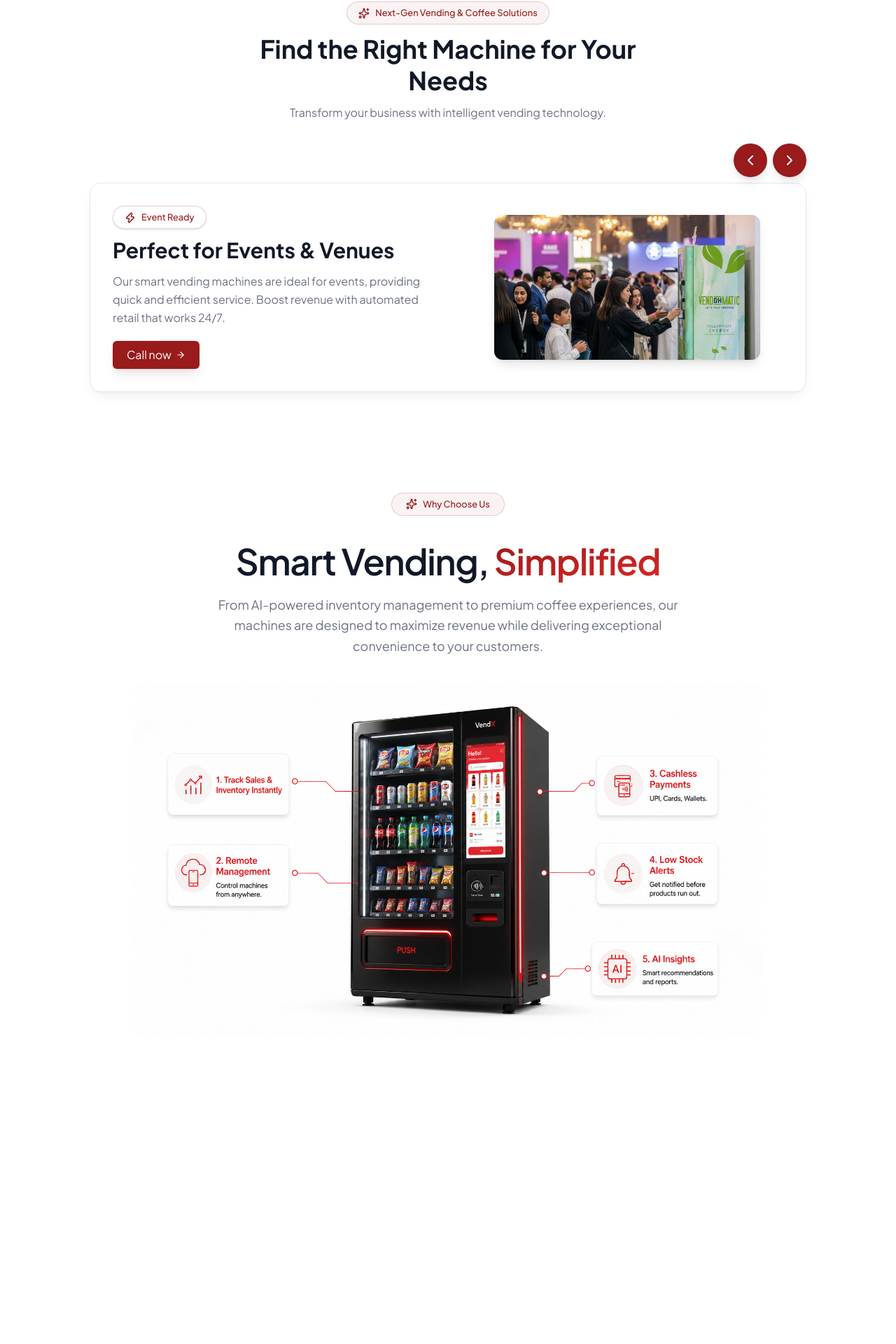
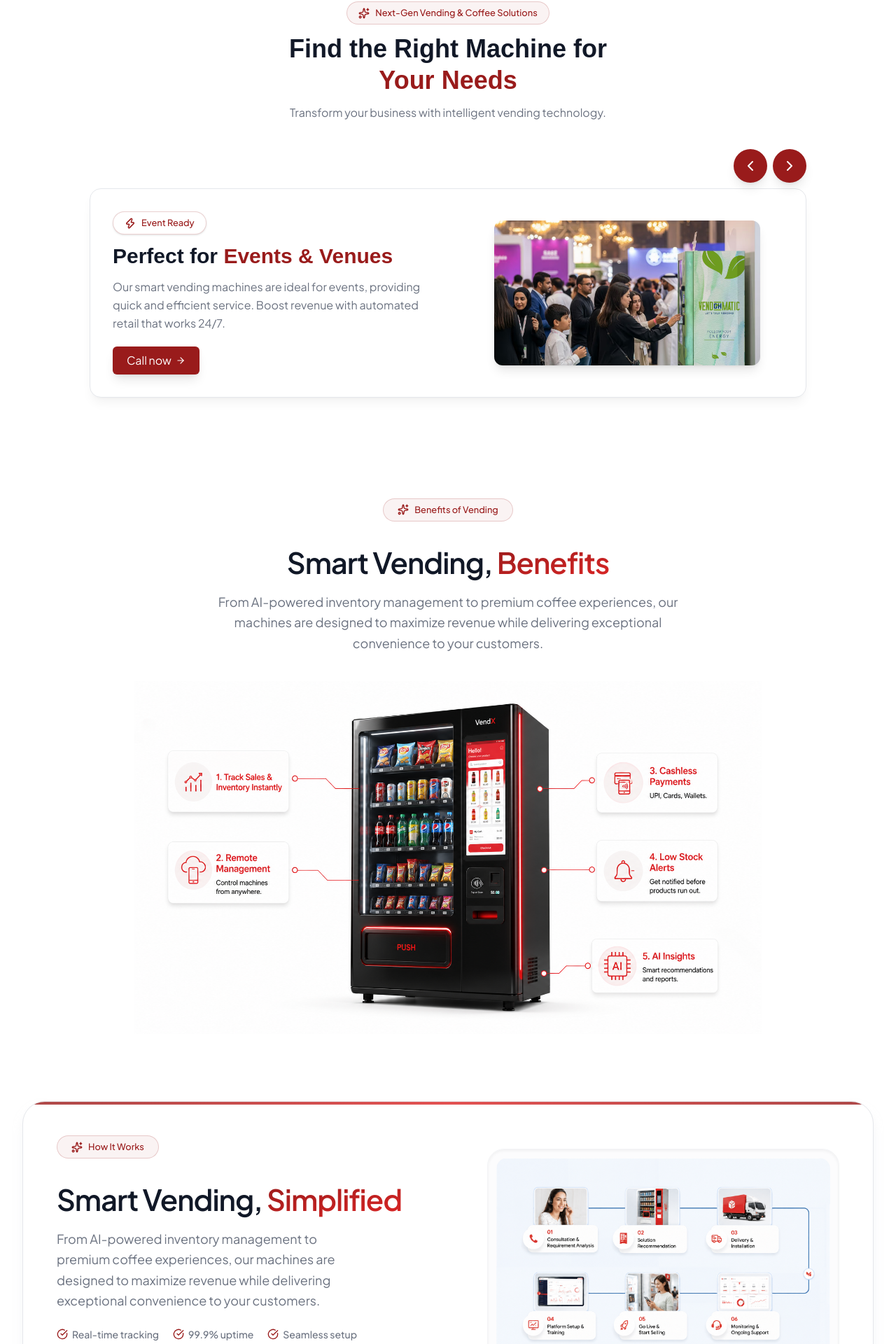
Before and after one commit to nandhakumar23weboin/Smart-Vending-Machine-Platform, a React (Vite) app: page / in a window 1280 px wide. Shown: the part 862-2782 px from the top of the page at 70% size. Before the commit the page ends 2343 px from the top, so only its background shows below. Built offline with nearby package versions, Linux system fonts and the light colour scheme.

Commit message:
updated the how its work section

```diff
--- a/src/App.jsx
+++ b/src/App.jsx
@@ -3,6 +3,7 @@ import Hero from "./components/Hero";
 import Navbar from "./components/Navbar";
 import Solution from "./components/Solution";
 import Feature from "./components/Feature";
+import HowitsWork from "./components/HowitsWork";
 
 export default function App() {
   return (
@@ -11,6 +12,7 @@ export default function App() {
       <Hero />
       <Solution />
       <Feature />
+      <HowitsWork />
       {/* <Testimonials /> */}
       {/* <Footer /> */}
     </main>
--- a/src/components/Feature.jsx
+++ b/src/components/Feature.jsx
@@ -29,16 +29,16 @@ export default function Features() {
             className="mb-3 sm:mb-4 inline-flex items-center gap-2 rounded-full border border-primary/20 bg-primary/5 px-4 py-1.5 text-[0.72rem] font-medium text-primary sm:px-5 sm:text-[0.8rem]"
           >
             <Sparkles className="h-3.5 w-3.5 sm:h-4 sm:w-4" strokeWidth={2.2} />
-            Why Choose Us
+            Benefits of Vending
           </motion.div>
 
           <motion.h2
             variants={fadeUp}
-            className="mt-3 sm:mt-4 font-heading text-[1.8rem] leading-tight font-semibold tracking-tight text-text sm:text-[2.5rem] lg:text-[3.2rem]"
+            className="mt-3 sm:mt-4 font-heading text-[1.8rem] leading-tight font-semibold tracking-tight text-text sm:text-[2.5rem] lg:text-[2.6rem]"
           >
             Smart Vending,{" "}
             <span className="bg-gradient-to-br from-primary to-accent bg-clip-text text-transparent">
-              Simplified
+               Benefits
             </span>
           </motion.h2>
 
--- /dev/null
+++ b/src/components/HowitsWork.jsx
@@ -0,0 +1,177 @@
+import React, { useRef } from "react";
+import { motion, useInView } from "framer-motion";
+import { PhoneCall, Sparkles, ArrowRight, CheckCircle } from "lucide-react";
+import howItWorksImage from "../assets/how its work.png"; // Adjust path if needed
+
+const HowitsWork = () => {
+  const sectionRef = useRef(null);
+  const isInView = useInView(sectionRef, { once: true, amount: 0.2 });
+
+  // --- Animation Variants ---
+  const containerVariants = {
+    hidden: { opacity: 0 },
+    visible: {
+      opacity: 1,
+      transition: {
+        staggerChildren: 0.15,
+        delayChildren: 0.2,
+        when: "beforeChildren",
+      },
+    },
+  };
+
+  const fadeUp = {
+    hidden: { opacity: 0, y: 30, scale: 0.98 },
+    visible: {
+      opacity: 1,
+      y: 0,
+      scale: 1,
+      transition: {
+        type: "spring",
+        stiffness: 100,
+        damping: 15,
+        duration: 0.6,
+      },
+    },
+  };
+
+  const imageVariant = {
+    hidden: { opacity: 0, x: 60, rotateY: 5 },
+    visible: {
+      opacity: 1,
+      x: 0,
+      rotateY: 0,
+      transition: {
+        type: "spring",
+        stiffness: 80,
+        damping: 20,
+        duration: 0.8,
+      },
+    },
+  };
+
+  const buttonHover = {
+    rest: { scale: 1, boxShadow: "0 1px 4px rgba(153, 27, 27, 0.15)" },
+    hover: {
+      scale: 1.03,
+      boxShadow: "0 2px 12px rgba(153, 27, 27, 0.25)",
+      transition: { type: "spring", stiffness: 400, damping: 10 },
+    },
+    tap: { scale: 0.97 },
+  };
+
+  return (
+    <section
+      ref={sectionRef}
+      className="relative w-full overflow-hidden bg-white py-12 sm:py-16 lg:py-24"
+    >
+      <motion.div
+        variants={containerVariants}
+        initial="hidden"
+        animate={isInView ? "visible" : "hidden"}
+        className="mx-auto max-w-7xl px-4 sm:px-6 lg:px-8"
+      >
+        {/* Main Visible Container */}
+        <div className="relative overflow-hidden rounded-3xl border border-gray-200 bg-white shadow-lg shadow-gray-200/50 sm:rounded-[2rem]">
+          {/* Subtle top accent line */}
+          <div className="absolute left-0 right-0 top-0 h-1 bg-gradient-to-r from-primary via-accent to-primary opacity-80" />
+
+          {/* Content Grid */}
+          <div className="flex flex-col items-center gap-8 p-6 sm:p-8 lg:flex-row lg:gap-10 lg:p-10 xl:gap-12 xl:p-12">
+            {/* --- LEFT CONTENT SIDE --- */}
+            <motion.div
+              variants={containerVariants}
+              className="w-full max-w-xl text-center lg:w-1/2 lg:max-w-none lg:text-left lg:pr-4 xl:pr-8"
+            >
+              {/* Small Badge */}
+              <motion.div
+                variants={fadeUp}
+                className="mb-3 sm:mb-4 inline-flex items-center gap-2 rounded-full border border-primary/20 bg-primary/5 px-4 py-1.5 text-[0.72rem] font-medium text-primary sm:px-5 sm:text-[0.8rem]"
+              >
+                <Sparkles className="h-3.5 w-3.5 sm:h-4 sm:w-4" strokeWidth={2.2} />
+                How It Works
+              </motion.div>
+
+              {/* Main Heading */}
+              <motion.h2
+                variants={fadeUp}
+                className="mt-3 sm:mt-4 font-heading text-[1.8rem] leading-tight font-semibold tracking-tight text-text sm:text-[2.5rem] lg:text-[2.6rem]"
+              >
+                Smart Vending,{" "}
+                <span className="bg-gradient-to-br from-primary to-accent bg-clip-text text-transparent">
+                  Simplified
+                </span>
+              </motion.h2>
+
+              {/* Description Paragraph */}
+              <motion.p
+                variants={fadeUp}
+                className="mx-auto mt-3 sm:mt-4 max-w-xl text-sm leading-relaxed text-text-secondary sm:text-base lg:text-lg lg:mx-0 lg:max-w-md"
+              >
+                From AI-powered inventory management to premium coffee experiences,
+                our machines are designed to maximize revenue while delivering
+                exceptional convenience to your customers.
+              </motion.p>
+
+              {/* Quick Feature List */}
+              <motion.ul
+                variants={containerVariants}
+                className="mt-4 sm:mt-6 flex flex-wrap justify-center gap-x-5 gap-y-2 lg:justify-start"
+              >
+                {["Real-time tracking", "99.9% uptime", "Seamless setup"].map(
+                  (feature, idx) => (
+                    <motion.li
+                      key={idx}
+                      variants={fadeUp}
+                      className="flex items-center gap-1.5 text-xs font-medium text-text-secondary sm:text-sm"
+                    >
+                      <CheckCircle className="h-3.5 w-3.5 text-primary sm:h-4 sm:w-4" strokeWidth={2} />
+                      {feature}
+                    </motion.li>
+                  ),
+                )}
+              </motion.ul>
+
+              {/* CTA Button */}
+              <motion.div variants={fadeUp} className="mt-6 sm:mt-8">
+                <motion.button
+                  variants={buttonHover}
+                  initial="rest"
+                  whileHover="hover"
+                  whileTap="tap"
+                  className="group inline-flex items-center gap-1.5 rounded-full bg-gradient-to-r from-primary to-accent px-4 py-2 text-xs font-semibold text-white shadow-sm shadow-primary/15 transition-colors duration-300 hover:from-cta-hover hover:to-primary sm:px-5 sm:py-2.5 sm:text-sm"
+                >
+                  <PhoneCall className="h-3.5 w-3.5 sm:h-4 sm:w-4" />
+                  Call Now
+                  <ArrowRight className="h-3 w-3 transition-transform duration-300 group-hover:translate-x-0.5 sm:h-3.5 sm:w-3.5" />
+                </motion.button>
+              </motion.div>
+            </motion.div>
+
+            {/* --- RIGHT IMAGE SIDE --- */}
+            <motion.div
+              variants={imageVariant}
+              className="w-full max-w-md lg:w-1/2 lg:max-w-none lg:pl-4 xl:pl-8"
+            >
+              <div className="relative mx-auto overflow-hidden rounded-2xl border border-gray-100 bg-gray-50/50 p-1.5 shadow-inner sm:rounded-3xl sm:p-2 lg:p-3">
+                {/* Inner image wrapper for rounded corners */}
+                <div className="overflow-hidden rounded-xl sm:rounded-2xl">
+                  <img
+                    src={howItWorksImage}
+                    alt="How our smart vending machine works"
+                    className="h-auto w-full object-cover transition-transform duration-700 ease-out hover:scale-105"
+                    loading="lazy"
+                  />
+                </div>
+                {/* Subtle glow effect behind image */}
+                <div className="absolute -inset-2 -z-10 rounded-3xl bg-gradient-to-br from-primary/5 via-transparent to-accent/5 blur-xl" />
+              </div>
+            </motion.div>
+          </div>
+        </div>
+      </motion.div>
+    </section>
+  );
+};
+
+export default HowitsWork;
--- a/src/components/Solution.jsx
+++ b/src/components/Solution.jsx
@@ -54,10 +54,10 @@ const Solution = () => {
     {
       id: "tab-1",
       icon: <Zap className="h-3.5 w-3.5 sm:h-4 sm:w-4" strokeWidth={2.2} />,
-
+      label: "Event & Venue",
       content: {
         badge: "Event Ready",
-        title: "Perfect for Events & Venues",
+        title: "Perfect for <span class='text-[#991b1b]'>Events & Venues</span>",
         description: "Our smart vending machines are ideal for events, providing quick and efficient service. Boost revenue with automated retail that works 24/7.",
         buttonText: "Call now",
         imageSrc: eventImage,
@@ -67,10 +67,10 @@ const Solution = () => {
     {
       id: "tab-2",
       icon: <Pointer className="h-3.5 w-3.5 sm:h-4 sm:w-4" strokeWidth={2.2} />,
-
+      label: "Your Brand",
       content: {
         badge: "Custom Branding",
-        title: "Elevate Your Brand Experience",
+        title: "Elevate <span class='text-[#991b1b]'>Your Brand</span> Experience",
         description: "Customize your vending machines with your brand identity. Create a seamless brand experience that resonates with your customers.",
         buttonText: "Call now",
         imageSrc: yourBrandImage,
@@ -80,10 +80,10 @@ const Solution = () => {
     {
       id: "tab-3",
       icon: <Layout className="h-3.5 w-3.5 sm:h-4 sm:w-4" strokeWidth={2.2} />,
-
+      label: "Automation",
       content: {
         badge: "Fully Automated",
-        title: "Complete Automation Solutions",
+        title: "Complete <span class='text-[#991b1b]'>Automation</span> Solutions",
         description: "Deploy fully automatic vending machines that handle everything from inventory management to payment processing. Maximum efficiency, minimum effort.",
         buttonText: "Call now",
         imageSrc: automaticImage,
@@ -145,8 +145,16 @@ const Solution = () => {
             <Sparkles className="h-3.5 w-3.5 sm:h-4 sm:w-4" strokeWidth={2.2} />
             Next-Gen Vending &amp; Coffee Solutions
           </span>
-          <h1 className="max-w-2xl text-2xl md:text-3xl lg:text-4xl font-bold text-[#111827] leading-tight animate-fade-in-up px-4" style={{animationDelay: "0.1s"}}>
-            Find the Right Machine for Your Needs
+          <h1
+            className="max-w-2xl text-2xl md:text-4xl lg:text-[36px] font-semibold text-[#111827] leading-tight md:leading-[45px] animate-fade-in-up px-4"
+            style={{
+              animationDelay: "0.1s",
+              fontFamily: "'Tiktoksans Variablefont Opsz Slnt Wdth Wght', sans-serif",
+              fontWeight: 600,
+            }}
+          >
+            Find the Right Machine for <br className="hidden md:block" />
+            <span className="text-[#991b1b]">Your Needs</span>
           </h1>
           <p className="text-[#6b7280] text-sm md:text-base max-w-xl animate-fade-in-up px-4" style={{animationDelay: "0.2s"}}>
             Transform your business with intelligent vending technology.
@@ -167,6 +175,7 @@ const Solution = () => {
                   : 'text-[#6b7280] hover:text-[#111827] hover:bg-gray-100'
                 }
               `}
+              style={{fontFamily: "'Tiktoksans Variablefont Opsz Slnt Wdth Wght', sans-serif", fontWeight: 600}}
             >
               <span className={`transition-colors duration-300 ${
                 activeTab === index ? 'text-[#991b1b]' : 'text-[#6b7280] group-hover:text-[#111827]'
@@ -237,16 +246,18 @@ const Solution = () => {
                     {currentTab.content.badge}
                   </span>
 
-                  <h3 className="text-xl md:text-2xl lg:text-3xl font-bold text-[#111827] mb-2 md:mb-3 leading-tight">
-                    {currentTab.content.title}
-                  </h3>
+                  <h3
+                    className="text-xl md:text-2xl lg:text-3xl font-bold text-[#111827] mb-2 md:mb-3 leading-tight"
+                    style={{fontFamily: "'Tiktoksans Variablefont Opsz Slnt Wdth Wght', sans-serif", fontWeight: 600}}
+                    dangerouslySetInnerHTML={{ __html: currentTab.content.title }}
+                  />
 
                   <p className="text-[#6b7280] text-sm md:text-sm lg:text-base mb-4 md:mb-5 leading-relaxed">
                     {currentTab.content.description}
                   </p>
 
                   <div className="flex flex-col sm:flex-row gap-2 md:gap-3">
-                    <Button variant="default" size="lg" className="group w-full sm:w-auto text-sm">
+                    <Button variant="default" size="lg" className="group w-full sm:w-auto text-sm" style={{fontFamily: "'Tiktoksans Variablefont Opsz Slnt Wdth Wght', sans-serif", fontWeight: 600}}>
                       {currentTab.content.buttonText}
                       <ArrowRight className="ml-1.5 h-3.5 w-3.5 transition-transform duration-300 group-hover:translate-x-1" />
                     </Button>
```
Also changed, not shown: src/assets/how its work.png (added).
